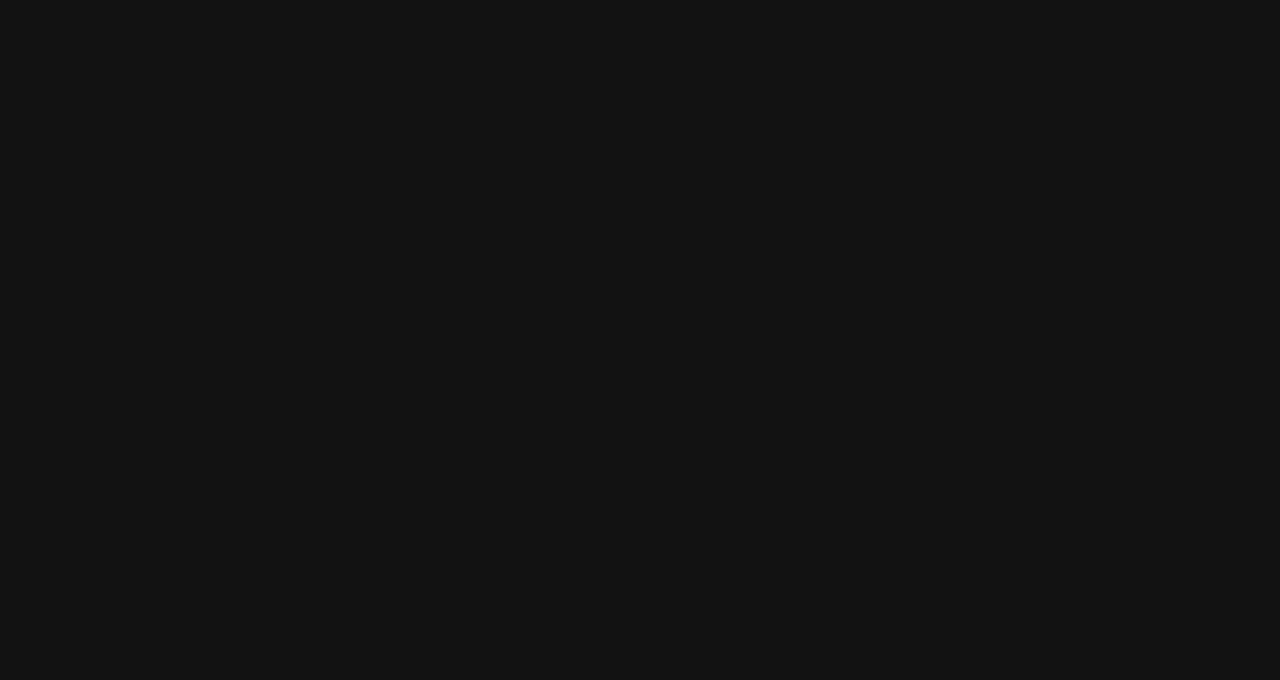
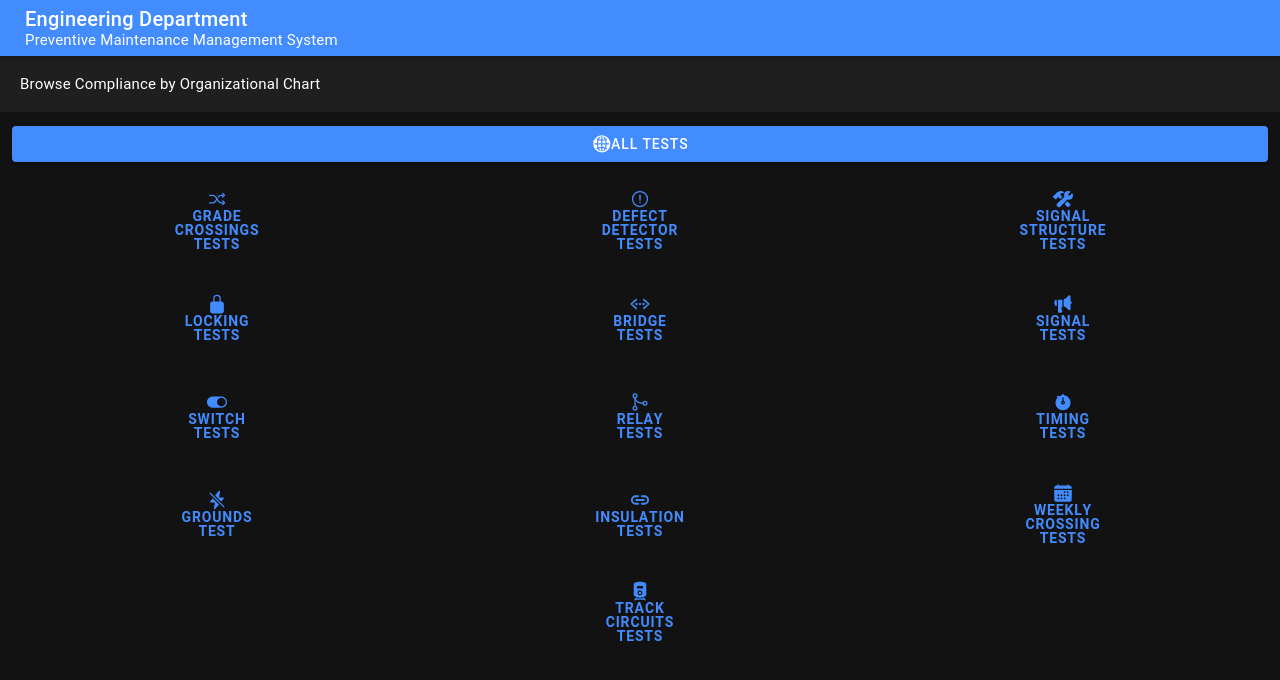
Before and after one commit to rukshankr/UoML2-MARTIS, a React (Create React App) app: page /selection in a window 1280 px wide. Shown: the top 680 px of the page. Built offline with nearby package versions, Linux system fonts and the light colour scheme.

Commit message:
Yomal Commit

```diff
--- a/src/App.tsx
+++ b/src/App.tsx
@@ -1,9 +1,11 @@
 import React from 'react';
 import { Redirect, Route } from 'react-router-dom';
-import { IonApp, IonRouterOutlet,} from '@ionic/react';
+import { IonApp, IonRouterOutlet, } from '@ionic/react';
 import { IonReactRouter } from '@ionic/react-router';
 import Login from './pages/Login';
+import Selection from './pages/Selection';
 import Inspection from './pages/Inspection';
+
 
 /* Core CSS required for Ionic components to work properly */
 import '@ionic/react/css/core.css';
@@ -30,7 +32,9 @@ const App: React.FC = () => (
     <IonReactRouter>
       <IonRouterOutlet>
         <Route path="/login" component={Login} />
+        <Route path="/selection" component={Selection} />
         <Route path="/inspection" component={Inspection} />
+
         <Redirect exact from="/" to="/login" />
       </IonRouterOutlet>
     </IonReactRouter>
--- a/src/pages/Login.tsx
+++ b/src/pages/Login.tsx
@@ -36,7 +36,7 @@ const Login: React.FC = () => {
                     </IonRow>
                     <IonRow>
                         <IonCol>
-                            <IonButton color="danger" shape="round" expand="block" href="/inspection">
+                            <IonButton color="danger" shape="round" expand="block" href="/selection">
                                 Login
                             </IonButton>
                         </IonCol>
--- /dev/null
+++ b/src/pages/Selection.css
@@ -0,0 +1,15 @@
+.squarebutton {
+	width: 100px;
+	height: 80px;
+	font-weight: bold;
+}
+
+.divclass {
+	flex-direction: column;
+	display: flex;
+	align-items: center;
+}
+
+.iconsize {
+	font-size: 20px;
+}
--- /dev/null
+++ b/src/pages/Selection.tsx
@@ -0,0 +1,166 @@
+import React from 'react';
+import { IonApp, IonButton, IonCol, IonContent, IonGrid, IonHeader, IonIcon, IonRow, IonTitle, IonToolbar } from '@ionic/react';
+import { globe, megaphone, lockClosed, toggle, train, stopwatch, gitMergeOutline, calendar, flashOff, construct, alertCircleOutline, linkSharp, codeWorking, shuffle } from 'ionicons/icons';
+
+import './Selection.css';
+const Selection: React.FC = () => {
+    return (
+        <IonApp>
+            <IonHeader>
+                <IonToolbar color="primary">
+                    <IonGrid>
+                        <IonRow>
+                            <IonTitle >
+                                Engineering Department
+              </IonTitle>
+
+                        </IonRow>
+                        <IonRow >
+                            <IonTitle color="" size="small">
+                                Preventive Maintenance Management System
+              </IonTitle>
+                        </IonRow>
+                    </IonGrid>
+
+
+
+
+                </IonToolbar>
+            </IonHeader>
+            <IonContent>
+                <IonToolbar>
+                    <IonTitle size="small" >
+                        Browse Compliance by Organizational Chart
+        </IonTitle>
+
+                </IonToolbar>
+
+
+                <IonGrid>
+                    <IonRow>
+                        <IonCol >
+                            <IonButton href="/inspection" expand="block"  >
+                                <IonIcon icon={globe} />
+                All tests
+              </IonButton>
+                        </IonCol>
+
+                    </IonRow>
+                    <IonRow>
+                        <IonCol className="ion-text-center">
+
+                            <IonButton href="/inspection" className="squarebutton" fill="clear"><div className="divclass">
+
+                                <IonIcon className="iconsize" icon={shuffle} />
+                Grade <br />Crossings <br />Tests
+                </div></IonButton>
+
+                        </IonCol>
+                        <IonCol className="ion-text-center">
+                            <IonButton href="/inspection" className="squarebutton" fill="clear"><div className="divclass">
+                                <IonIcon className="iconsize" icon={alertCircleOutline} />
+                Defect <br />Detector<br />  Tests
+                </div></IonButton>
+
+                        </IonCol>
+
+                        <IonCol className="ion-text-center">
+                            <IonButton href="/inspection" className="squarebutton" fill="clear"><div className="divclass">
+                                <IonIcon className="iconsize" icon={construct} />
+                Signal<br /> Structure<br /> Tests
+                </div></IonButton>
+                        </IonCol>
+
+
+                    </IonRow>
+                    <IonRow>
+
+                        <IonCol className="ion-text-center">
+                            <IonButton href="/inspection" className="squarebutton" fill="clear"><div className="divclass">
+                                <IonIcon className="iconsize" icon={lockClosed} />
+                Locking <br />Tests
+                </div></IonButton>
+                        </IonCol>
+                        <IonCol className="ion-text-center">
+
+                            <IonButton href="/inspection" className="squarebutton" fill="clear"><div className="divclass">
+                                <IonIcon className="iconsize" icon={codeWorking} />
+                Bridge<br /> Tests
+                </div></IonButton>
+                        </IonCol>
+                        <IonCol className="ion-text-center">
+                            <IonButton href="/inspection" className="squarebutton" fill="clear"><div className="divclass">
+                                <IonIcon className="iconsize" icon={megaphone} />
+                Signal<br /> Tests
+                </div></IonButton>
+                        </IonCol>
+
+
+
+                    </IonRow>
+                    <IonRow>
+
+                        <IonCol className="ion-text-center">
+                            <IonButton href="/inspection" className="squarebutton" fill="clear"><div className="divclass">
+                                <IonIcon className="iconsize" icon={toggle} />
+                Switch<br /> Tests
+                </div></IonButton>
+                        </IonCol>
+                        <IonCol className="ion-text-center">
+                            <IonButton href="/inspection" className="squarebutton" fill="clear"><div className="divclass">
+                                <IonIcon className="iconsize" icon={gitMergeOutline} />
+                Relay<br /> Tests
+                </div></IonButton>
+                        </IonCol>
+                        <IonCol className="ion-text-center">
+                            <IonButton href="/inspection" className="squarebutton" fill="clear"><div className="divclass">
+                                <IonIcon className="iconsize" icon={stopwatch} />
+                Timing<br /> Tests
+                </div></IonButton>
+                        </IonCol>
+
+
+                    </IonRow>
+                    <IonRow >
+
+                        <IonCol className="ion-text-center">
+                            <IonButton href="/inspection" className="squarebutton" fill="clear"><div className="divclass">
+                                <IonIcon className="iconsize" icon={flashOff} />
+                Grounds<br /> Test
+                </div></IonButton>
+                        </IonCol>
+
+                        <IonCol className="ion-text-center">
+                            <IonButton href="/inspection" className="squarebutton" fill="clear"><div className="divclass">
+                                <IonIcon className="iconsize" icon={linkSharp} />
+                Insulation<br /> Tests
+                </div></IonButton>
+                        </IonCol>
+
+                        <IonCol className="ion-text-center">
+                            <IonButton href="/inspection" className="squarebutton" fill="clear"><div className="divclass">
+                                <IonIcon className="iconsize" icon={calendar} />
+                Weekly<br /> Crossing<br /> Tests
+                </div></IonButton>
+                        </IonCol>
+
+                    </IonRow>
+                    <IonRow>
+
+                        <IonCol className="ion-text-center">
+                            <IonButton href="/inspection" className="squarebutton" fill="clear"><div className="divclass">
+                                <IonIcon className="iconsize" icon={train} />
+                Track<br /> Circuits<br /> Tests
+                </div></IonButton>
+                        </IonCol>
+                    </IonRow>
+                </IonGrid>
+            </IonContent>
+        </IonApp >
+
+    );
+};
+
+
+
+export default Selection;
```
Lines whose indentation alone changed are shown as unchanged.
